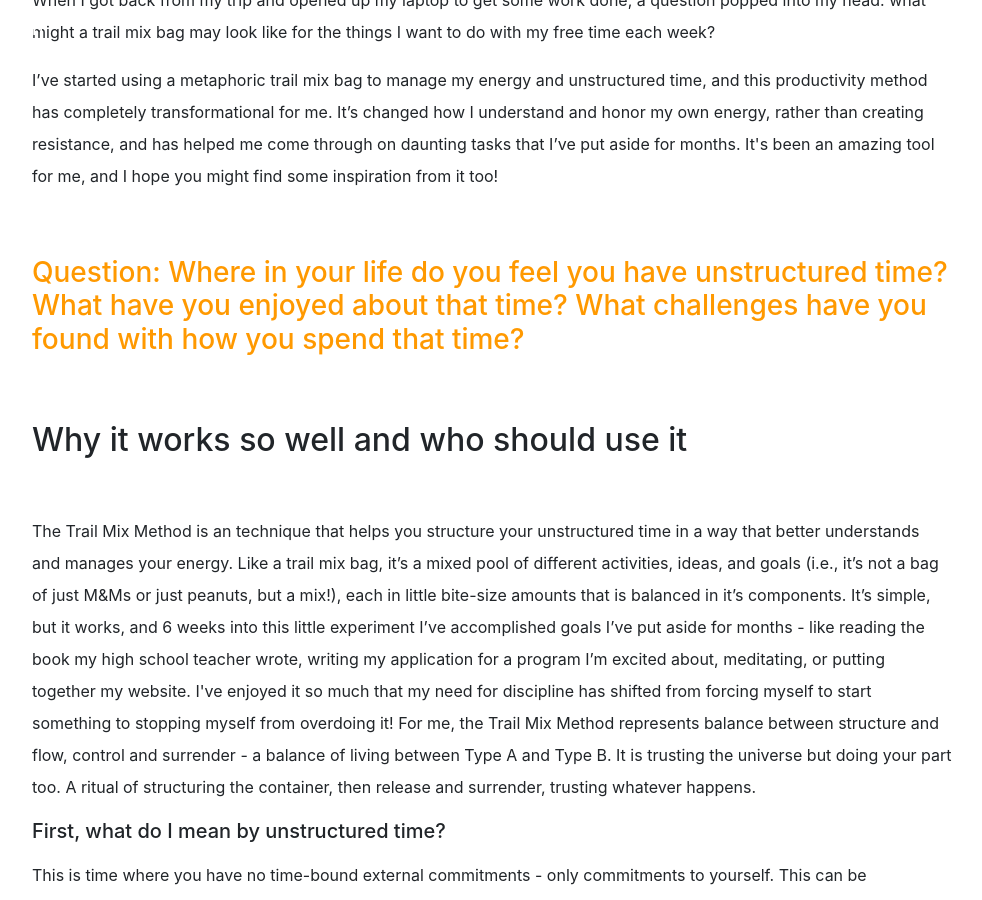
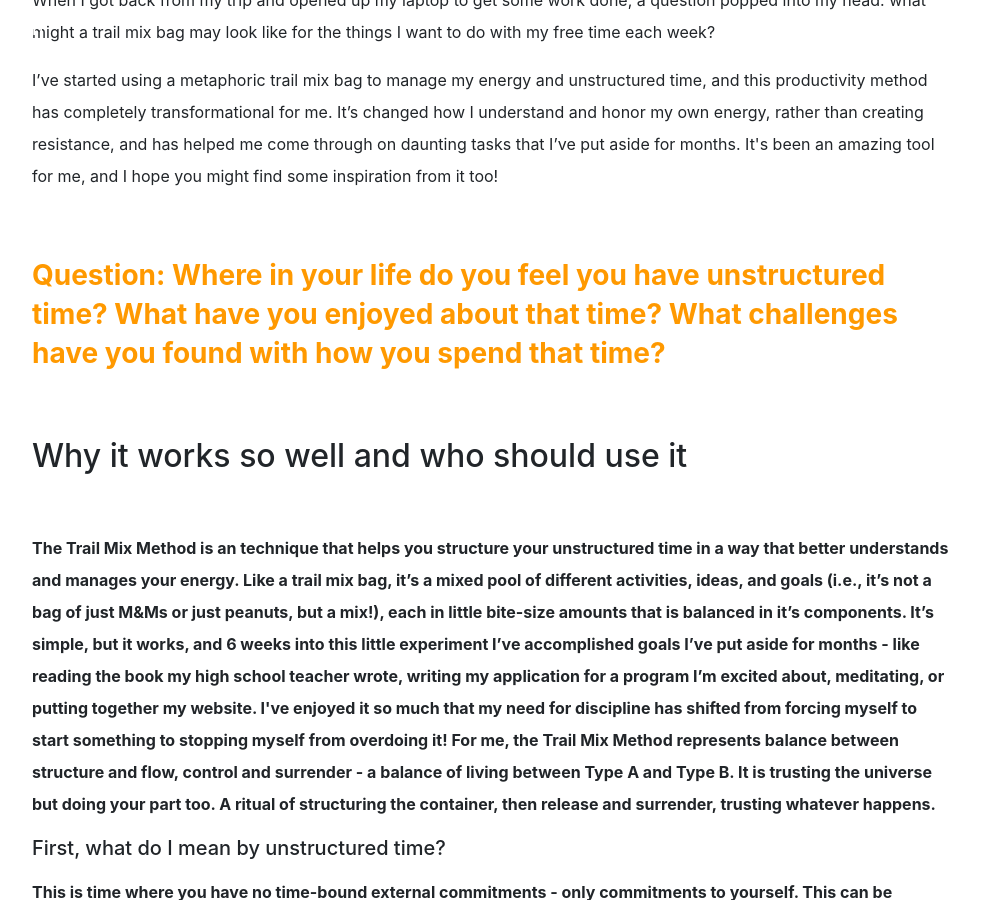
Before and after one commit to dalkat/dalkat.github.io, a Jekyll site: the page built from trailmix.md, in a window 1280 px wide and 900 px high, scrolled down 968 px. Shown: the whole window, without its empty margins (148-1130 px from the left). Built offline with Jekyll 4.4.1, drawn with Linux system fonts in a browser that asks for light colours; nearby versions of some CDN libraries; some web fonts are replaced; library files that are not in the unit come from our copies.

Commit message:
TMM blockquote fix

```diff
--- a/_layouts/trailmix.html
+++ b/_layouts/trailmix.html
@@ -47,7 +47,8 @@ layout: default-sub
             <p>I&rsquo;ve started using a metaphoric trail mix bag to manage my energy and unstructured time, and this productivity method has completely transformational for me. It&rsquo;s changed how I understand and honor my own energy, rather than creating resistance, and has helped me come through on daunting tasks that I&rsquo;ve put aside for months. It's been an amazing tool for me, and I hope you might find some inspiration from it too!
              </p>
             <p>&nbsp;</p>
-            <blockquote style="line-height: 1.4;"><h3><span style="color: #ff9900;">Question: Where in your life do you feel you have unstructured time? What have you enjoyed about that time? What challenges have you found with how you spend that time?</span></h3></blockquote>
+
+            <blockquote><h3 style="line-height: 1.4;color: #ff9900;"><b>Question: Where in your life do you feel you have unstructured time? What have you enjoyed about that time? What challenges have you found with how you spend that time?</h3></blockquote>
             <p>&nbsp;</p>
 
 
@@ -129,7 +130,7 @@ layout: default-sub
             </ul></p>
             <p>&nbsp;</p>
 
-            <blockquote style="line-height: 1.4;"><h3><span style="color: #ff9900;">Question: What system do you have in place to manage time-sensitive tasks or external commitments? How do you think that method can work to complement a Trail Mix Method for your unstructured time?</span></h3></blockquote>
+            <blockquote><h3 style="line-height: 1.4;color: #ff9900;"><b>Question: What system do you have in place to manage time-sensitive tasks or external commitments? How do you think that method can work to complement a Trail Mix Method for your unstructured time?</h3></blockquote>
 
             <p>&nbsp;</p>
             <h2>&nbsp;&nbsp;</h2>
@@ -221,7 +222,7 @@ layout: default-sub
 
             <p>&nbsp;</p>
 
-            <blockquote style="line-height: 1.4;"><h3><span style="color: #ff9900;"><b>I'd love to hear from you: </b>How has the Trail Mix Method fit into your own energy and time management? What has worked well for you, and what has been difficult? Shoot me a note at dkatan77 (at) gmail.</span></h3></blockquote>
+            <blockquote><h3 style="line-height: 1.4;color: #ff9900;"><b>I'd love to hear from you: </b>How has the Trail Mix Method fit into your own energy and time management? What has worked well for you, and what has been difficult? Shoot me a note at dkatan77 (at) gmail.</h3></blockquote>
             <p>&nbsp;</p><br>
           </div>
 
```
